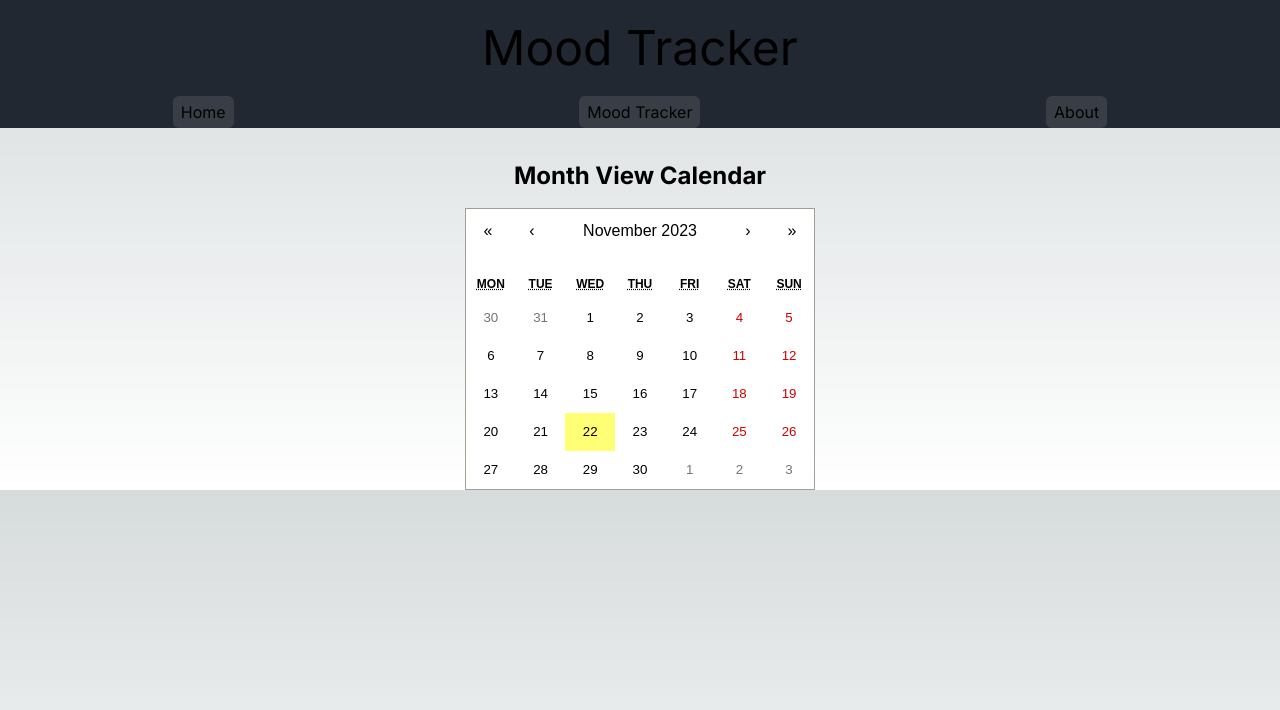
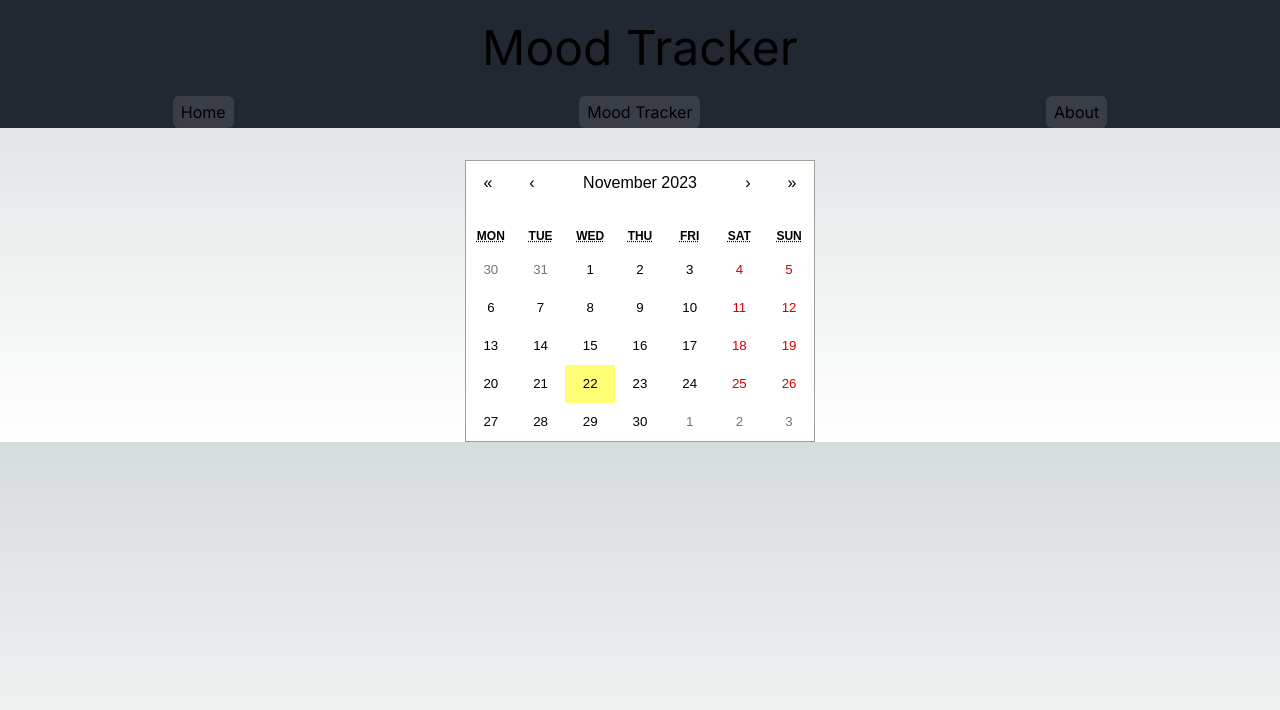
Before and after one commit to Malkos316/mood-tracker-web-app, a Next.js app: page /trackMood in a window 1280 px wide. Shown: the top 710 px of the page. Built offline with nearby package versions, Linux system fonts and the light colour scheme.

Commit message:
Update monthViewCalendar.js
Remove name for calendar

add background color directly to Calendar instead of trying to make it work with globals.

```diff
--- a/app/components/monthViewCalendar.js
+++ b/app/components/monthViewCalendar.js
@@ -27,12 +27,12 @@
 
     return (
         <div className="container mx-auto mt-8 text-center">
-            <h2 className="text-2xl font-bold mb-4">Month View Calendar</h2>
             <div className="flex justify-center">
                 <Calendar
                     onChange={(date) => setSelectedDate(date)}
                     value={selectedDate}
                     tileContent={tileContent}
+                    backgroundColor="#222831"
                 />
             </div>
             {selectedDate && (
```
